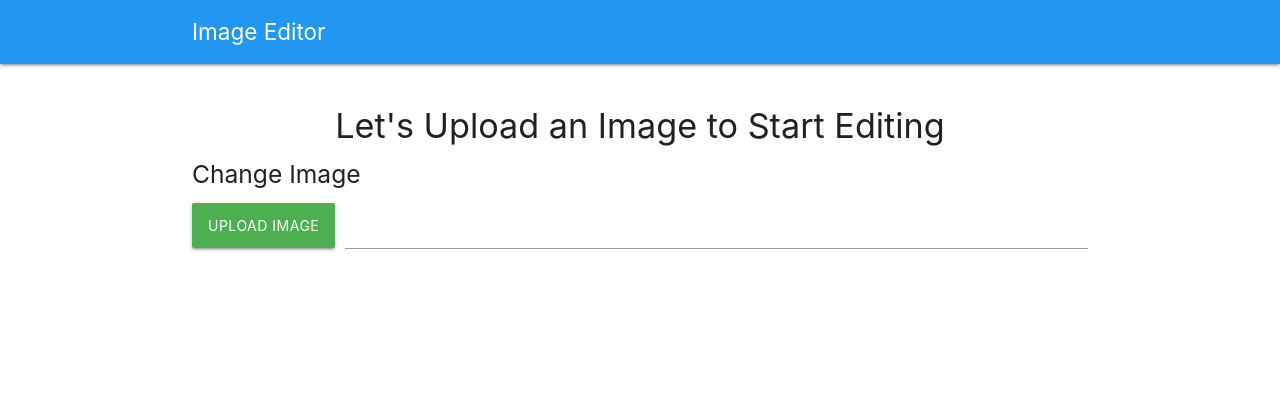
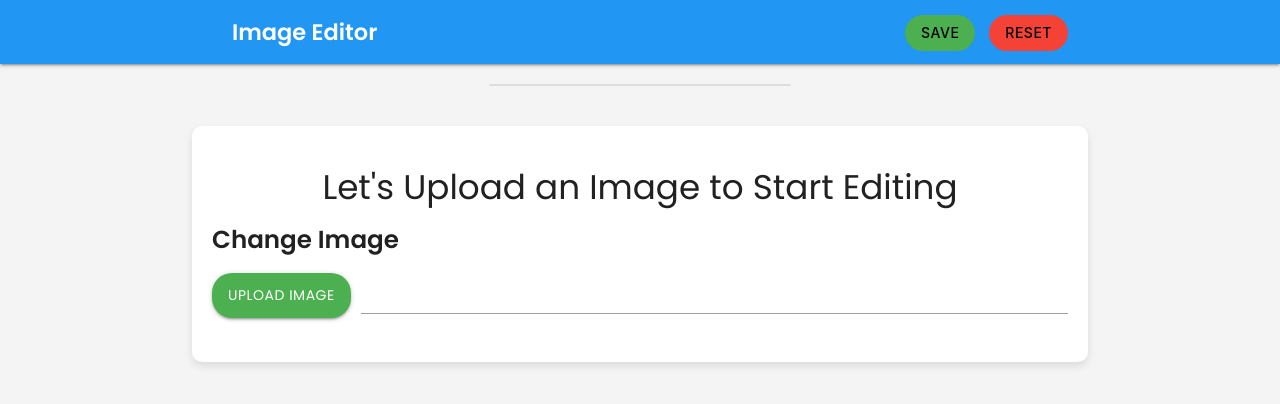
Before and after one commit to CodeMaverick2/Image_Editor, a plain HTML site: page index.html in a window 1280 px wide. Drawn offline with nearby package versions, Linux system fonts and the light colour scheme.

Commit message:
Improved ui

```diff
--- a/index.html
+++ b/index.html
@@ -8,6 +8,7 @@
 	<link rel="stylesheet" href=
      "https://cdnjs.cloudflare.com/ajax/libs/materialize/1.0.0/css/materialize.min.css">
 	<link rel="stylesheet" href="style1.css">
+	<link href="https://fonts.googleapis.com/css2?family=Poppins:wght@400;600;700&display=swap" rel="stylesheet">
 	<script defer src=
      "https://cdnjs.cloudflare.com/ajax/libs/materclickialize/1.0.0/js/materialize.min.js">
 	</script>
--- a/style1.css
+++ b/style1.css
@@ -1,37 +1,162 @@
-*{
+* {
     margin: 0;
     padding: 0;
+    box-sizing: border-box;
+    font-family: 'Poppins', sans-serif;
 }
-.header{
+
+body {
+    background-color: #f4f4f4;
+}
+
+.header {
     min-height: 100vh;
     width: 100%;
-    background-image: linear-gradient(rgba(4,9,30,0.7),rgba(4,9,30,0.7)),url(eduford_img/banner.png);
+    background-image: linear-gradient(rgba(4, 9, 30, 0.7), rgba(4, 9, 30, 0.7)), url(eduford_img/banner.png);
     background-position: center;
     background-size: cover;
     position: relative;
 }
+
 .nav-header {
     font-size: 1.5rem;
+    font-weight: 600;
+    color: #fff;
+    padding: 10px 20px;
 }
 
-.row {
-	margin-bottom: 0;
+.nav-wrapper {
+    display: flex;
+    justify-content: space-between;
+    align-items: center;
+    padding: 0 20px;
 }
 
-#sourceImage,
-.image-controls,
-.image-save,
-.preset-filters {
-	display: none;
+.image-save button {
+    margin-left: 10px;
+    border-radius: 20px;
+    font-weight: 500;
+    transition: background-color 0.3s;
+}
+
+.image-save button:hover {
+    background-color: #333;
+    color: #fff;
+}
+
+.container.app {
+    margin-top: 40px;
+    padding: 20px;
+    background: #fff;
+    border-radius: 10px;
+    box-shadow: 0 4px 8px rgba(0, 0, 0, 0.1);
 }
 
 .image-preview {
     display: flex;
     justify-content: center;
     margin-top: 20px;
+    overflow: hidden;
 }
 
 #canvas {
     max-height: 420px;
     object-fit: contain;
+    border: 1px solid #ddd;
+    border-radius: 10px;
 }
+
+.help-text {
+    margin-bottom: 20px;
+    text-align: center;
+}
+
+.image-controls {
+    display: none;
+    margin-bottom: 20px;
+}
+
+.image-controls h5,
+.preset-filters h5,
+.file-controls h5 {
+    margin-bottom: 15px;
+    font-weight: 600;
+}
+
+.range-field label {
+    display: block;
+    margin-bottom: 5px;
+    font-weight: 500;
+}
+
+.range-field input[type="range"] {
+    width: 100%;
+    margin: 0;
+    padding: 0;
+    -webkit-appearance: none;
+    appearance: none;
+    background: #ddd;
+    height: 5px;
+    border-radius: 5px;
+    outline: none;
+    transition: background 0.3s ease;
+}
+
+.range-field input[type="range"]::-webkit-slider-thumb {
+    -webkit-appearance: none;
+    appearance: none;
+    width: 15px;
+    height: 15px;
+    background: #4caf50;
+    border-radius: 50%;
+    cursor: pointer;
+    transition: background 0.3s ease;
+}
+
+.range-field input[type="range"]::-webkit-slider-thumb:hover {
+    background: #388e3c;
+}
+
+.range-field input[type="range"]:active::-webkit-slider-thumb {
+    background: #388e3c;
+}
+
+.preset-filters {
+    display: none;
+    margin-bottom: 20px;
+}
+
+.preset-filters button,
+.file-controls .btn {
+    margin: 5px 0;
+    border-radius: 20px;
+    font-weight: 500;
+    transition: background-color 0.3s;
+}
+
+.preset-filters button:hover,
+.file-controls .btn:hover {
+    background-color: #333;
+    color: #fff;
+}
+
+.file-controls {
+    margin-bottom: 20px;
+}
+
+.file-controls .btn {
+    background-color: #4caf50;
+    color: #fff;
+}
+
+.file-controls .btn:hover {
+    background-color: #388e3c;
+}
+
+.file-path-wrapper {
+    margin-top: 10px;
+}
+
+.row {
+    margin-bottom: 0;
+}
```
Lines whose indentation alone changed are shown as unchanged.
